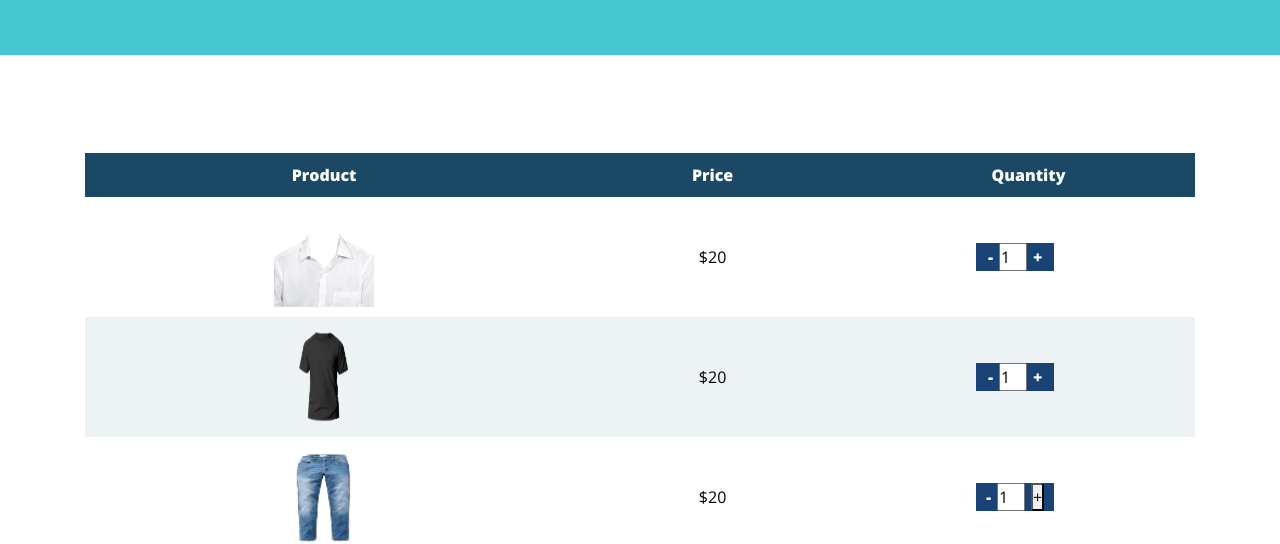
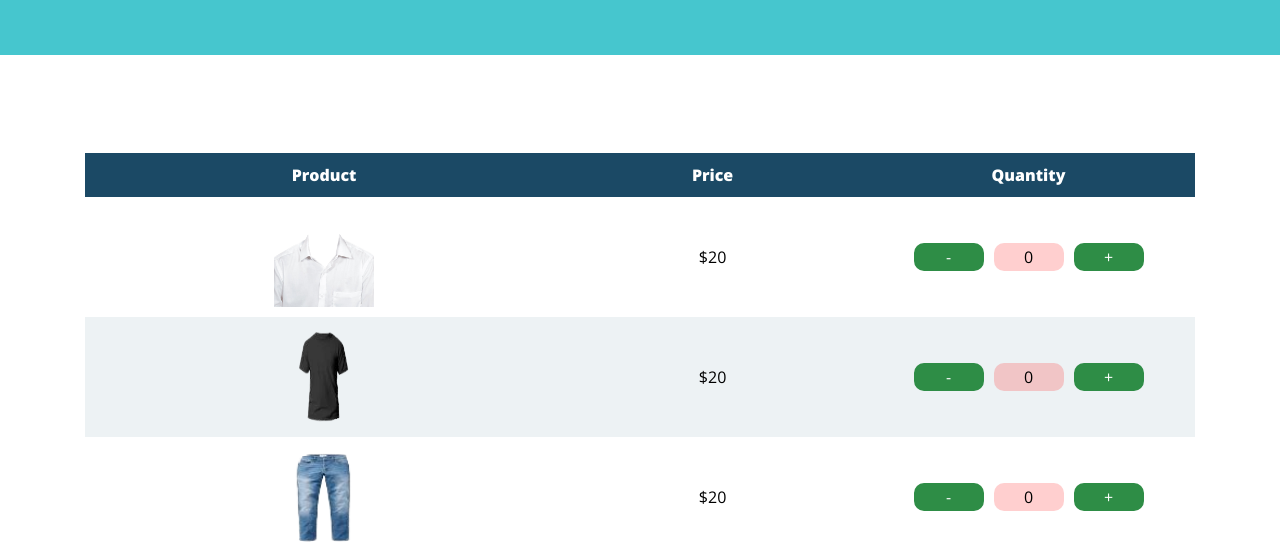
Before and after one commit to Ayushgpandey/blancwash, a website with bundled scripts: page cart.html in a window 1280 px wide. Shown: the part 291-835 px from the top of the page. Built offline with nearby package versions, Linux system fonts and the light colour scheme.

Commit message:
adding mysql and counter in cart.html

```diff
--- a/cart.html
+++ b/cart.html
@@ -150,16 +150,11 @@
                 </td>
                 <td>$20</td>
                 <td class="add">
-                  <div class="checkout">
-                    <div class="minus">-</div>
-                    <input
-                      type="number"
-                      name="number"
-                      value="1"
-                      id="Quantity1"
-                    />
-                    <div class="plus">+</div>
-                  </div>
+                  <div class="counter">
+                    <button class="decrement-btn">-</button>
+                    <div class="counter-value">0</div>
+                    <button class="increment-btn">+</button>
+                </div>
                 </td>
               </tr>
               <tr>
@@ -170,16 +165,11 @@
                 </td>
                 <td>$20</td>
                 <td class="add">
-                  <div class="checkout">
-                    <div class="minus">-</div>
-                    <input
-                      type="number"
-                      name="number"
-                      value="1"
-                      id="Quantity2"
-                    />
-                    <div class="plus">+</div>
-                  </div>
+                  <div class="counter">
+                    <button class="decrement-btn">-</button>
+                    <div class="counter-value">0</div>
+                    <button class="increment-btn">+</button>
+                </div>
                 </td>
               </tr>
               <tr>
@@ -190,16 +180,11 @@
                 </td>
                 <td>$20</td>
                 <td class="add">
-                  <div class="checkout">
-                    <div class="minus">-</div>
-                    <input
-                      type="number"
-                      name="number"
-                      value="1"
-                      id="Quantity3"
-                    />
-                    <button class="plus">+</button>
-                  </div>
+                  <div class="counter">
+                    <button class="decrement-btn">-</button>
+                    <div class="counter-value">0</div>
+                    <button class="increment-btn">+</button>
+                </div>
                 </td>
               </tr>
             </tbody>
--- a/connection.js
+++ b/connection.js
@@ -4,10 +4,12 @@ var con = mysql.createConnection({
   host: "localhost",
   user: "root",
   password: "Harshit@123",
-  database: "fastfolds",
+  database: "blancwash",
 });
 
 con.connect(function(error){
   if(error) console.log(error);
   console.log("connected");
 });
+
+module.exports=con;
--- a/css/cart.css
+++ b/css/cart.css
@@ -137,3 +137,35 @@ hr{
   width: 100%;
   height: 1px;
 }
+
+/* css for counter */
+
+.counter{
+  /* width: 30%; */
+  display: flex;
+  justify-content: center;
+  gap: 10px;
+}
+.increment-btn, .decrement-btn{
+  /* height: 50px; */
+  width: 70px;
+  /* padding: 0 40px; */
+  border-radius: 10px;
+  /* font-size: 40px; */
+  background-color: #2e8d46;
+  border: 2px solid #2e8d46;
+  color: white;
+  /* margin: 20px; */
+
+}
+.counter-value{
+  /* height: 50px; */
+  min-width: 70px;
+  border-radius: 10px;
+  background-color: rgba(255, 0, 0, 0.187);
+  /* margin-top: 20px; */
+  /* font-size: 30px; */
+  display: flex;
+  justify-content: center;
+  align-items: center;
+}
--- a/js/cart.js
+++ b/js/cart.js
@@ -1,8 +1,25 @@
-let plus= document.getElementsByClassName("plus");
-let minus= document.getElementsByClassName("minus");
-let value= document.getElementsByName("input").value;
+let counter = 0;
 
-plus.addEventListener("click", function(){
-    value=value+1;
+const counterValue = document.getElementsByClassName('.counter-value');
+const incrementBtn = document.getElementsByClassName('.increment-btn');
+const decrementBtn = document.getElementsByClassName('.decrement-btn');
+
+// To increment the value of counter
+incrementBtn.addEventListener('click', () => {
+    counter++;
+    counterValue.innerHTML = counter;
 });
-console.log(value);
+
+// To decrement the value of counter
+decrementBtn.addEventListener('click', () => {
+    counter--;
+    counterValue.innerHTML = counter;
+});
+
+// To reset the counter to zero
+resetBtn.addEventListener('click', reset);
+
+function reset() {
+    counter = 0;
+    counterValue.innerHTML = counter;
+}
```
Also changed, not shown: index.js (+13 -1 lines), contact.js (added).
